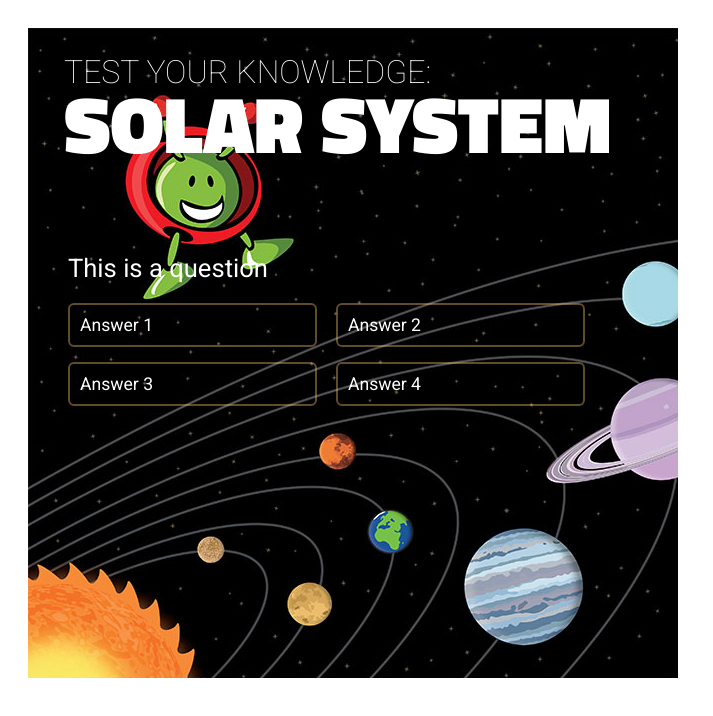
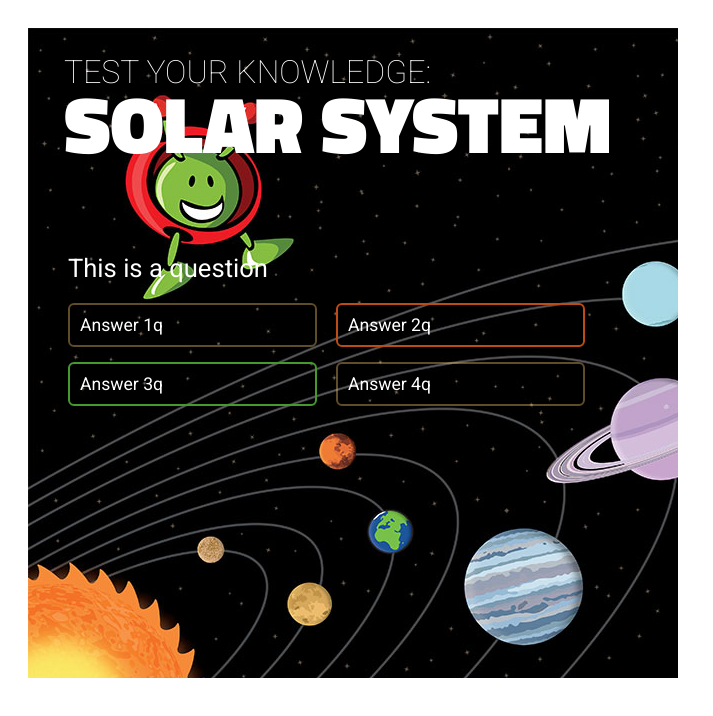
Before and after one commit to Mounikarula/Quiz-App, a plain HTML site: page index.html in a window 1280 px wide. Shown: the whole page, without its empty margins (0-713 px from the left). Drawn offline with Linux system fonts and the light colour scheme.

Commit message:
modified and added a pseudo-element to the app through css file

```diff
--- a/index.html
+++ b/index.html
@@ -16,15 +16,14 @@
 		    	<p>Click begin to test your knowledge of Solar System.</p>
 		    	<p class="btn">Begin</p>
 		    </div>
+
 		    <div class="question">
-
 		        <p class="text">This is a question</p>
 		        <p class="ans">Answer 1</p>
-		        <p class="ans">Answer 2</p>
-		        <p class="ans">Answer 3</p>
+		        <p class="ans selected">Answer 2</p>
+		        <p class="ans correct">Answer 3</p>
 		        <p class="ans">Answer 4</p>
                 <div class="feedback"></div>
-
 		    </div>
 		    <div class="results"></div>
 
--- a/style.css
+++ b/style.css
@@ -46,7 +46,7 @@ body{background-color: #fff; padding: 20px;}
     margin: 0px 0px 14px opx;
 }
 
-#funQuiz .btn{
+#funQuiz .btn {
 	display: inline-block;
 	cursor: pointer;
 	background-color: #c04b01;
@@ -76,7 +76,7 @@ body{background-color: #fff; padding: 20px;}
 	left: 40px;
 }
 
-#funQuiz .question  .text {
+#funQuiz .question .text {
 	font-size: 1.6em;
 	margin: 0px 0px 20px 0px;
 }
@@ -91,3 +91,15 @@ body{background-color: #fff; padding: 20px;}
 	margin: 0px 15px 15px 0px;
 	position: relative;
 }
+
+#funQuiz .question .ans.selected {
+	border-color: #be4b16;
+}
+
+#funQuiz .question .ans.correct {
+	border-color: #459a2e;
+}
+
+#funQuiz .question .ans::after {
+	 content: 'q';
+}
```
